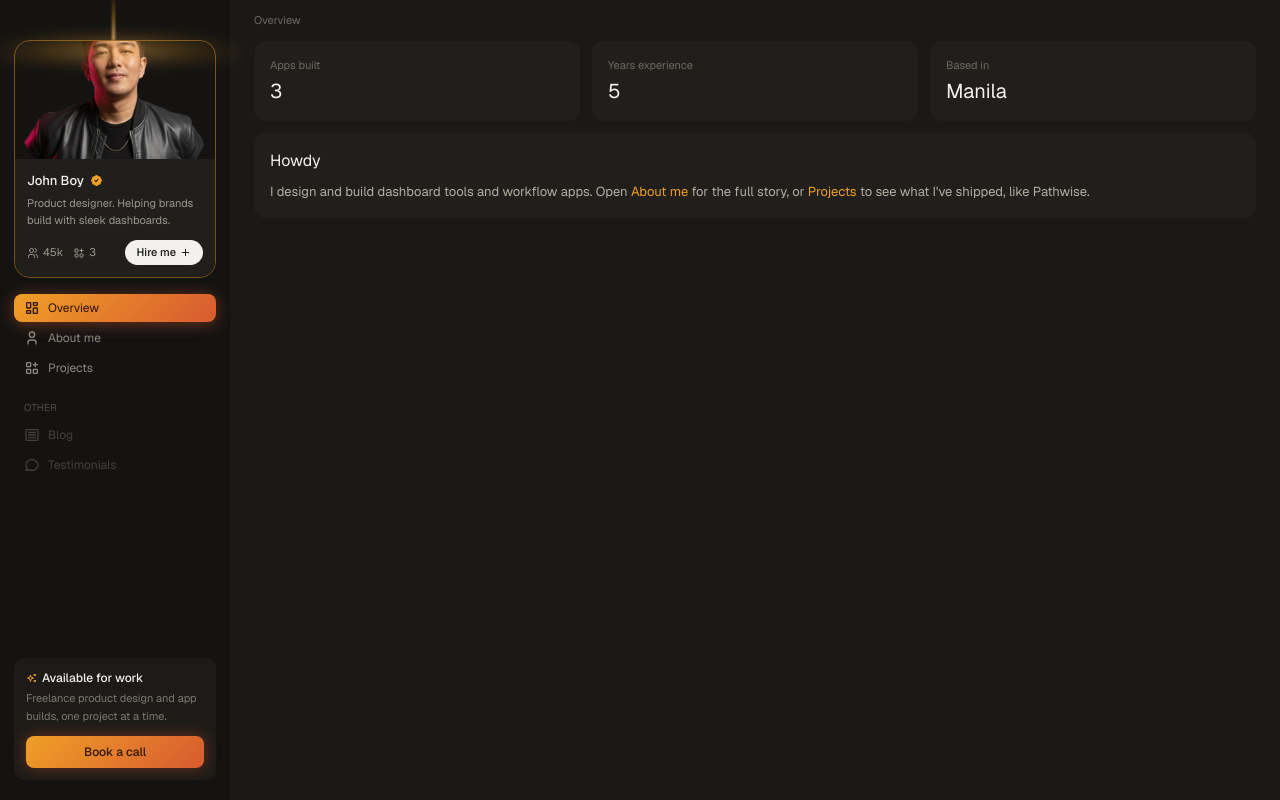
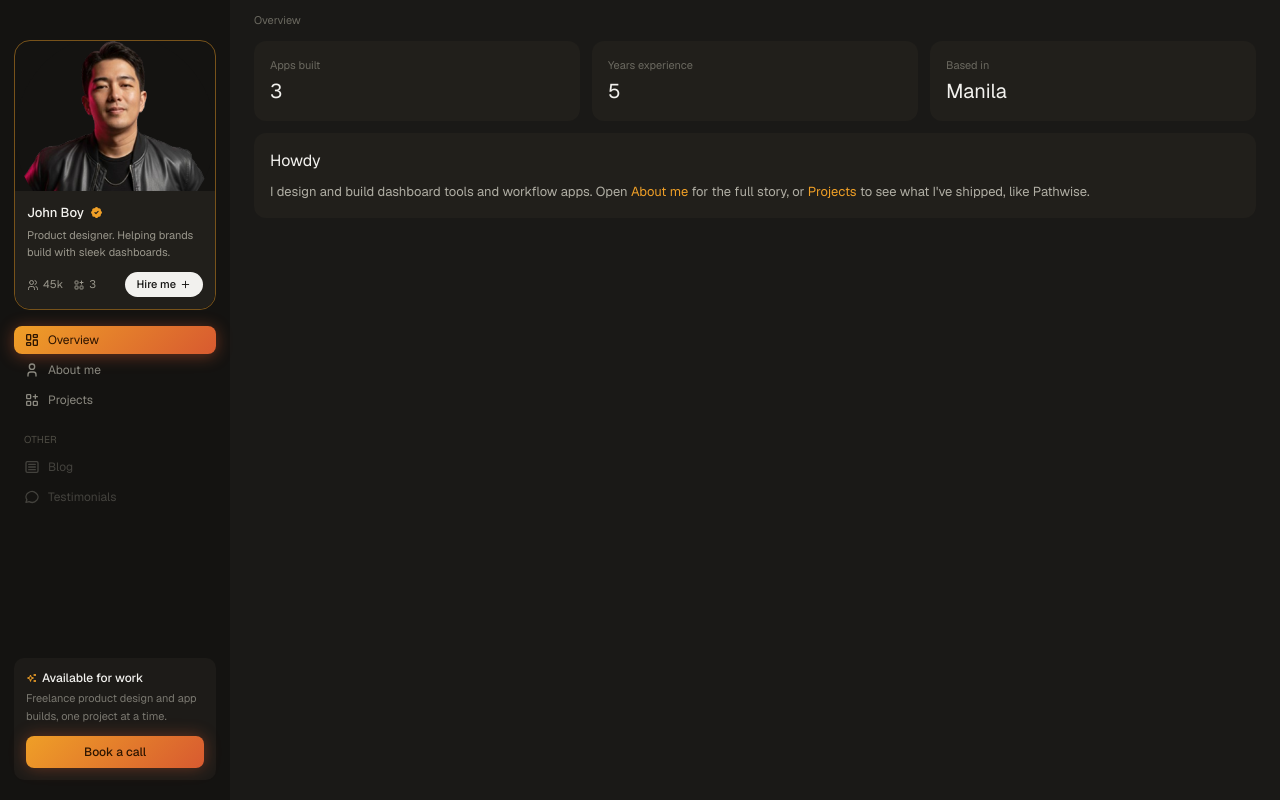
Before and after one commit to uixjohnboy-sys/resume-site, a Next.js app: page / in a window 1280 px wide. Built offline with nearby package versions, Linux system fonts and the light colour scheme.

Commit message:
Remove sidebar glow effects, fix profile photo crop
Drop the flowing beam and the inner radial glow on the profile card
per feedback. Taller photo area with adjusted object-position so the
full head shows and the shoulders/arms aren't cropped.

```diff
--- a/src/components/Sidebar.tsx
+++ b/src/components/Sidebar.tsx
@@ -33,29 +33,16 @@
       className="flex w-[230px] flex-none flex-col overflow-visible pt-10 px-3.5 pb-5"
       style={{ background: "var(--bg-sidebar, #141311)" }}
     >
-      {/* Profile card with flowing glow */}
-      <div className="relative mb-4 overflow-visible">
-        <div
-          className="animate-flicker pointer-events-none absolute bottom-full left-1/2 h-12 w-[3px] -translate-x-1/2 blur-[1px]"
-          style={{
-            background:
-              "linear-gradient(to bottom, rgba(239,159,39,0) 0%, rgba(239,159,39,0.6) 55%, #FFC98A 100%)",
-          }}
-        />
-        <div className="relative overflow-visible rounded-2xl border border-[rgba(239,159,39,0.45)]">
-          <div
-            className="pointer-events-none absolute left-1/2 top-[-14px] z-10 h-[30px] w-[190%] -translate-x-1/2 blur-[9px]"
-            style={{
-              background:
-                "radial-gradient(ellipse 50% 100% at 50% 100%, rgba(255,201,138,0.85) 0%, rgba(239,159,39,0.4) 35%, rgba(239,159,39,0) 72%)",
-            }}
-          />
-          <div className="relative h-[118px] w-full overflow-hidden rounded-t-2xl">
+      {/* Profile card */}
+      <div className="relative mb-4">
+        <div className="relative overflow-hidden rounded-2xl border border-[rgba(239,159,39,0.45)]">
+          <div className="relative h-[150px] w-full overflow-hidden rounded-t-2xl">
             <Image
               src="/johnboy.png"
               alt="John Boy"
               fill
               className="object-cover"
+              style={{ objectPosition: "center 15%" }}
               sizes="230px"
               priority
             />
```
